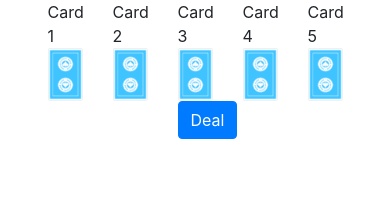
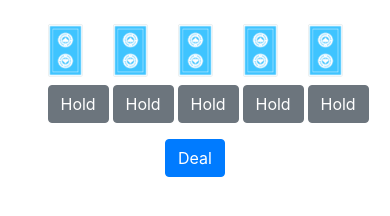
Before and after one commit to moullier/video-poker, a website: page index.html in a window 390 px wide. Drawn offline with nearby package versions, Linux system fonts and the light colour scheme.

Commit message:
hold display toggle working when clicking on buttons or cards

```diff
--- /dev/null
+++ b/assets/css/style.css
@@ -0,0 +1,3 @@
+.initiallyHidden {
+    visibility: hidden;
+}
--- a/index.html
+++ b/index.html
@@ -13,30 +13,40 @@
         integrity="sha384-50oBUHEmvpQ+1lW4y57PTFmhCaXp0ML5d60M1M7uH2+nqUivzIebhndOJK28anvf"
         crossorigin="anonymous"
     />
-    <!-- <link rel="stylesheet" href="./assets/css/style.css" /> -->
+    <link rel="stylesheet" href="./assets/css/style.css" />
     <title>Video Poker</title>
 </head>
 <body>
     <div class="container">
         <div class="row justify-content-center">
-            <div id="card1" class="col-2">Card 1
-                <img class="img-fluid" id="card1image" src="./assets/images/blue_back.jpg">
+            <div id="card1" class="col-2 text-center">
+                <span class="initiallyHidden" id="card1hold">HOLD</span>
+                <img class="img-fluid mb-2" id="card1image" value="1" src="./assets/images/blue_back.jpg">
+                <button class="btn btn-secondary hold-btn" id="card1btn" value="1">Hold</button>
             </div>
-            <div id="card2" class="col-2">Card 2
-                <img class="img-fluid" id="card2image" src="./assets/images/blue_back.jpg">
+            <div id="card2" class="col-2 text-center">
+                <span class="initiallyHidden" id="card2hold">HOLD</span>
+                <img class="img-fluid mb-2" id="card2image" value="2" src="./assets/images/blue_back.jpg">
+                <button class="btn btn-secondary hold-btn" id="card2btn" value="2">Hold</button>
             </div>
-            <div id="card3" class="col-2">Card 3
-                <img class="img-fluid" id="card3image" src="./assets/images/blue_back.jpg">
+            <div id="card3" class="col-2 text-center">
+                <span class="initiallyHidden" id="card3hold">HOLD</span>
+                <img class="img-fluid mb-2" id="card3image" value="3" src="./assets/images/blue_back.jpg">
+                <button class="btn btn-secondary hold-btn" id="card3btn" value="3">Hold</button>
             </div>
-            <div id="card4" class="col-2">Card 4
-                <img class="img-fluid" id="card4image" src="./assets/images/blue_back.jpg">
+            <div id="card4" class="col-2 text-center">
+                <span class="initiallyHidden" id="card4hold">HOLD</span>
+                <img class="img-fluid mb-2" id="card4image" value="4" src="./assets/images/blue_back.jpg">
+                <button class="btn btn-secondary hold-btn" id="card4btn" value="4">Hold</button>
             </div>
-            <div id="card5" class="col-2">Card 5
-                <img class="img-fluid" id="card5image" src="./assets/images/blue_back.jpg">
+            <div id="card5" class="col-2 text-center">
+                <span class="initiallyHidden" id="card5hold">HOLD</span>
+                <img class="img-fluid mb-2" id="card5image" value="5" src="./assets/images/blue_back.jpg">
+                <button class="btn btn-secondary hold-btn" id="card5btn" value="5">Hold</button>
             </div>
         </div>
-        <div class = "row justify-content-center">
-            <div class="col-2">
+        <div class = "row text-center mt-3">
+            <div class="col-12">
                 <button class="btn btn-primary" onclick="dealNewHand()">Deal</button>
             </div>
         </div>
--- a/index.js
+++ b/index.js
@@ -14,9 +14,6 @@ function shuffleDeck() {
     let tempDeck = deck.slice(0);
     let shuffledDeck = [];
     let counter = 0;
-    console.log(tempDeck);
-    console.log("deck = ");
-    console.log(deck);
 
     while(tempDeck.length > 0) {
         let index = Math.floor(tempDeck.length * Math.random());
@@ -28,8 +25,6 @@ function shuffleDeck() {
         console.log(cardRemoved);
     }
 
-    console.log("deck = ");
-    console.log(deck);
     console.log(shuffledDeck);
     return shuffledDeck;
 }
@@ -39,7 +34,6 @@ function dealHand() {
     for(let i = 0; i < 5; i++) {
         hand.push(playDeck.pop());
     }
-    console.log(hand);
 
     return hand;
 }
@@ -63,14 +57,14 @@ function dealNewHand() {
     let dispHand = dealHand();
     console.log(dispHand);
     backupCards = dealHand();
+    console.log(backupCards);
     displayHand(dispHand);
 
 }
 
 function generateImageURL(cardName) {
-    console.log(cardName);
+
     arrayName = cardName.split("");
-    console.log(arrayName);
     let suit = "";
     switch(arrayName[1]) {
     case "♥":
@@ -88,3 +82,28 @@ function generateImageURL(cardName) {
 
     return `./assets/images/${arrayName[0]}${suit}.jpg`;
 }
+
+function toggleHold(card) {
+    let holdSpan = $("#card" + card + "hold");
+    if(holdSpan.css("visibility") === "visible") {
+        holdSpan.css("visibility", "hidden");
+    } else {
+        holdSpan.css("visibility", "visible");
+    }
+}
+
+// event listeners
+
+$('.hold-btn').click(function(event){
+    let cardClicked = event.target.value;
+    console.log(cardClicked);
+    toggleHold(cardClicked);
+
+});
+
+$('.img-fluid').click(function(event){
+    let cardClicked = parseInt(event.target.attributes[2].value);
+    console.log(cardClicked);
+    toggleHold(cardClicked);
+
+});
```
